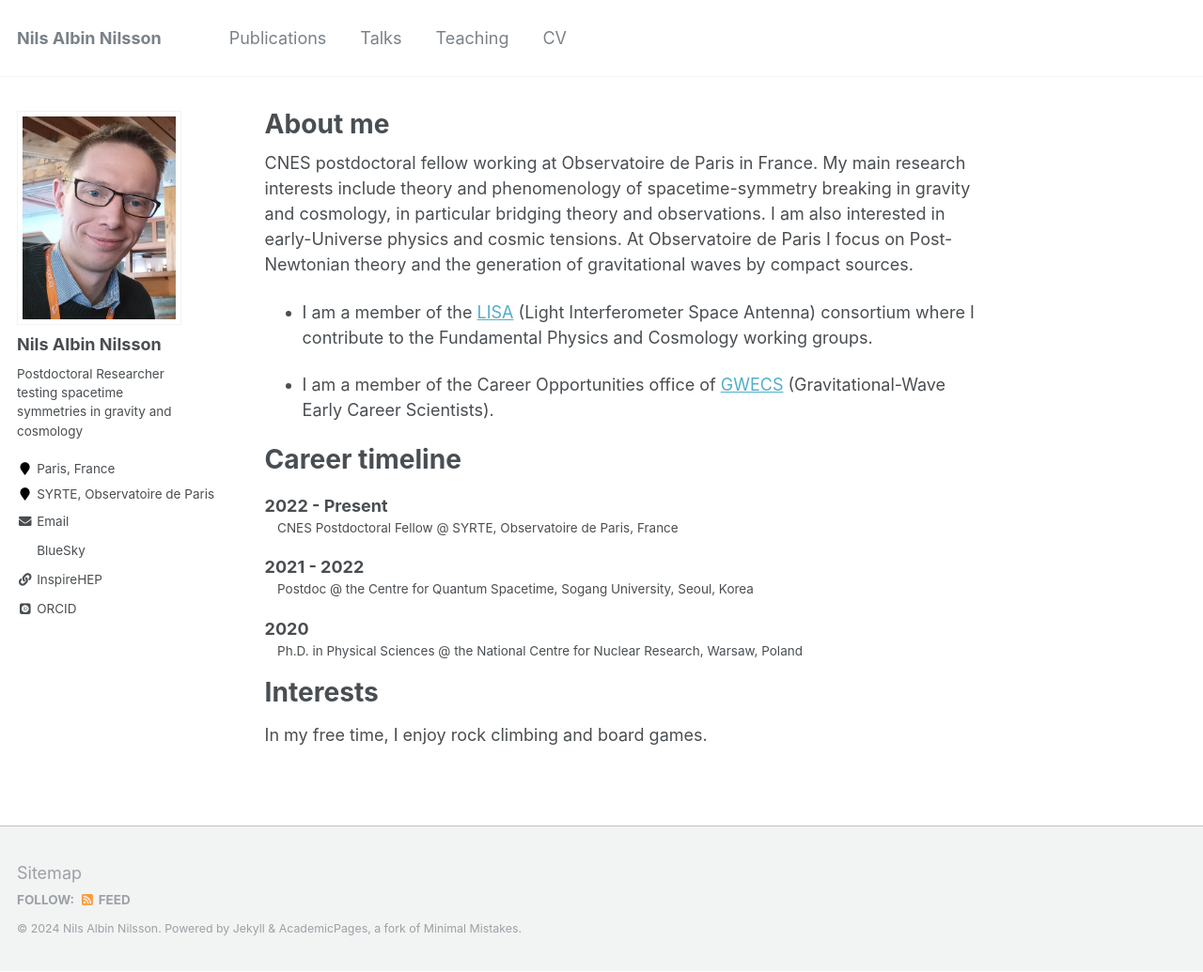
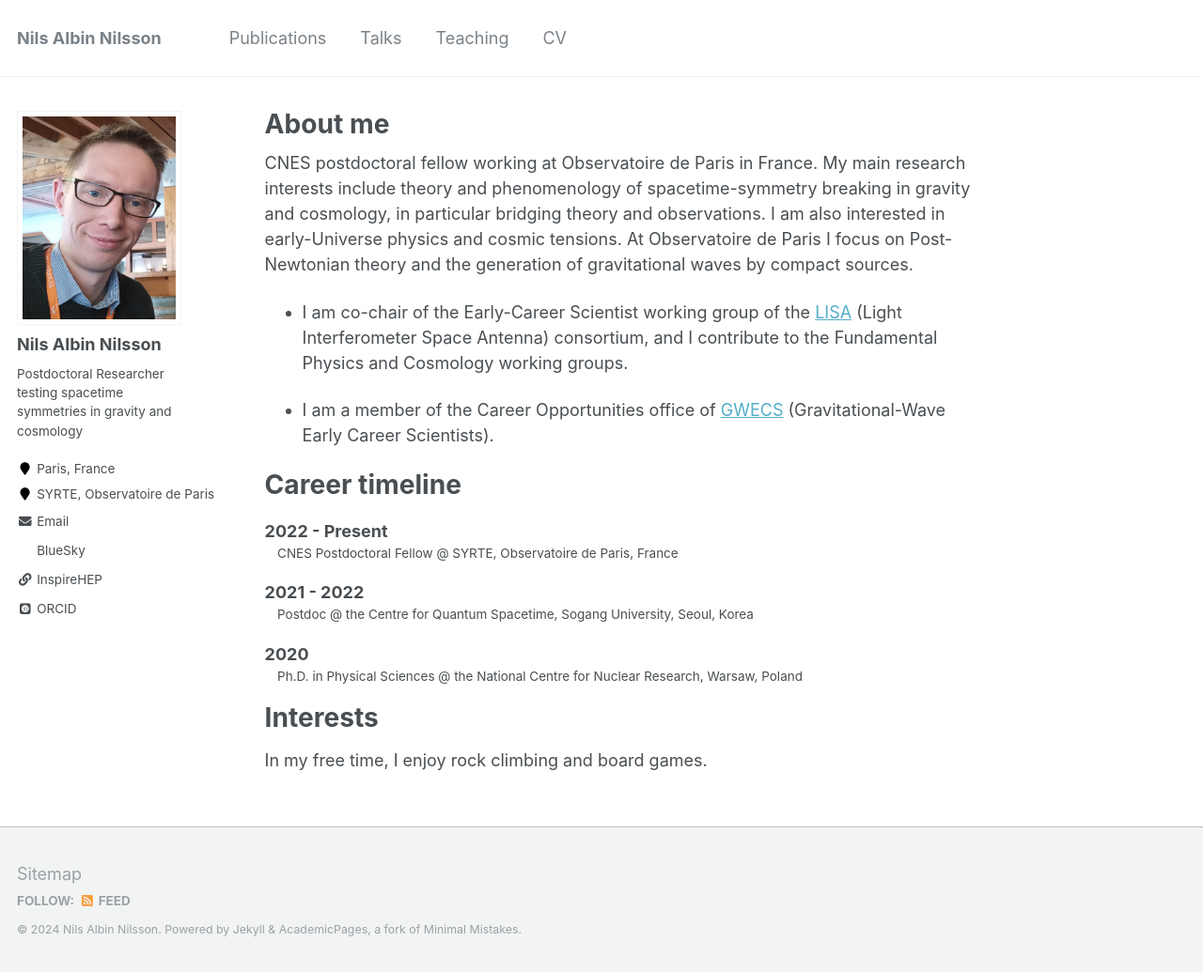
Before and after one commit to nilsanilsson/nilsanilsson.github.io, a Jekyll site: the page built from _pages/about.md, in a window 1280 px wide and 1035 px high. Shown: the whole window at 94% size. Built offline with Jekyll 4.4.1, drawn with Linux system fonts in a browser that asks for light colours; some web fonts are replaced.

Commit message:
Update about.md

```diff
--- a/_pages/about.md
+++ b/_pages/about.md
@@ -9,7 +9,7 @@
 ---
 CNES postdoctoral fellow working at Observatoire de Paris in France. My main research interests include theory and phenomenology of spacetime-symmetry breaking in gravity and cosmology, in particular bridging theory and observations. I am also interested in early-Universe physics and cosmic tensions. At Observatoire de Paris I focus on Post-Newtonian theory and the generation of gravitational waves by compact sources.
 
-* I am a member of the [LISA](https://www.elisascience.org/) (Light Interferometer Space Antenna) consortium where I contribute to the Fundamental Physics and Cosmology working groups.
+* I am co-chair of the Early-Career Scientist working group of the [LISA](https://www.elisascience.org/) (Light Interferometer Space Antenna) consortium, and I contribute to the Fundamental Physics and Cosmology working groups.
 
 * I am a member of the Career Opportunities office of [GWECS](https://gwecs.org/) (Gravitational-Wave Early Career Scientists).
 
```
